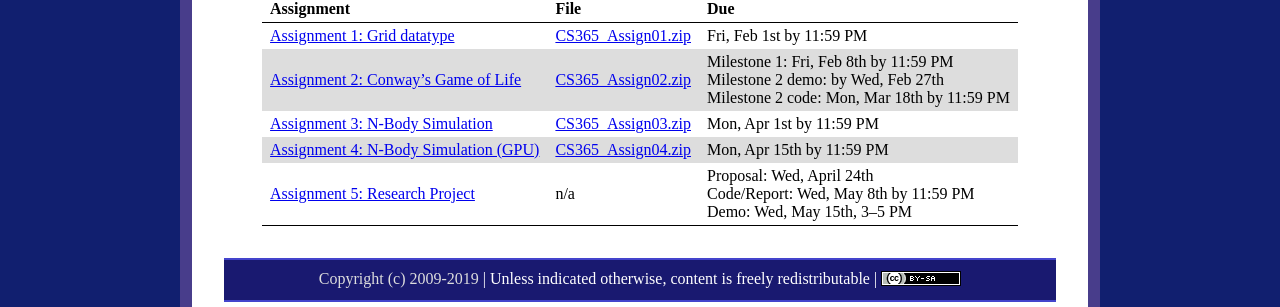
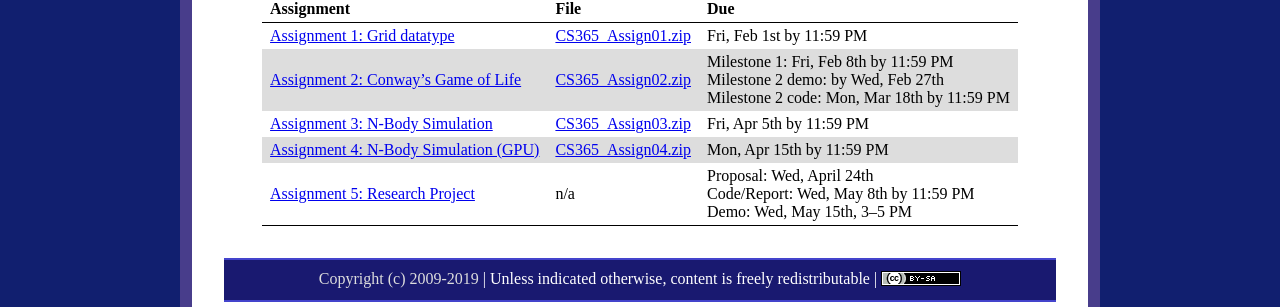
Before and after one commit to ycpcs/cs365-spring2019, a Jekyll site: the page built from assign/index.md, in a window 1280 px wide. Shown: the part 122-429 px from the top of the page. Built offline with Jekyll 4.4.1, drawn with Linux system fonts in a browser that asks for light colours.

Commit message:
move due date for A3

```diff
--- a/assign/index.md
+++ b/assign/index.md
@@ -9,6 +9,6 @@ Assignment | File | Due
 ---------- | ---- | ---
 [Assignment 1: Grid datatype](assign01.html) | [CS365\_Assign01.zip](CS365_Assign01.zip) | Fri, Feb 1st by 11:59 PM
 [Assignment 2: Conway's Game of Life](assign02.html) | [CS365\_Assign02.zip](CS365_Assign02.zip) | Milestone 1: Fri, Feb 8th by 11:59 PM<br>Milestone 2 demo: by Wed, Feb 27th<br>Milestone 2 code: Mon, Mar 18th by 11:59 PM
-[Assignment 3: N-Body Simulation](assign03.html) | [CS365\_Assign03.zip](CS365_Assign03.zip) | Mon, Apr 1st by 11:59 PM
+[Assignment 3: N-Body Simulation](assign03.html) | [CS365\_Assign03.zip](CS365_Assign03.zip) | Fri, Apr 5th by 11:59 PM
 [Assignment 4: N-Body Simulation (GPU)](assign04.html) | [CS365\_Assign04.zip](CS365_Assign04.zip) | Mon, Apr 15th by 11:59 PM
 [Assignment 5: Research Project](assign05.html) | n/a | Proposal: Wed, April 24th<br>Code/Report: Wed, May 8th by 11:59 PM<br>Demo: Wed, May 15th, 3&ndash;5 PM
```
Also changed, not shown: assign/assign03.md (+1 -1 lines), index.md (+1 -0 lines).
